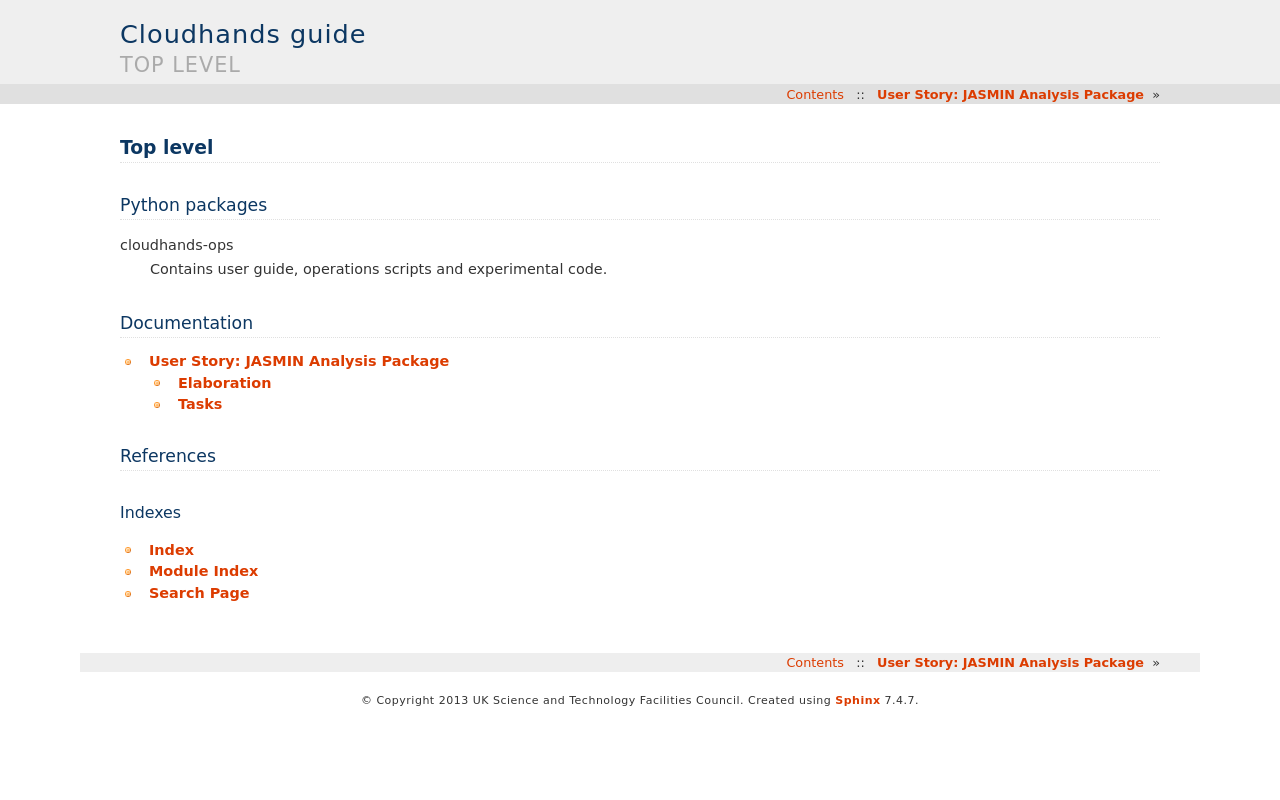
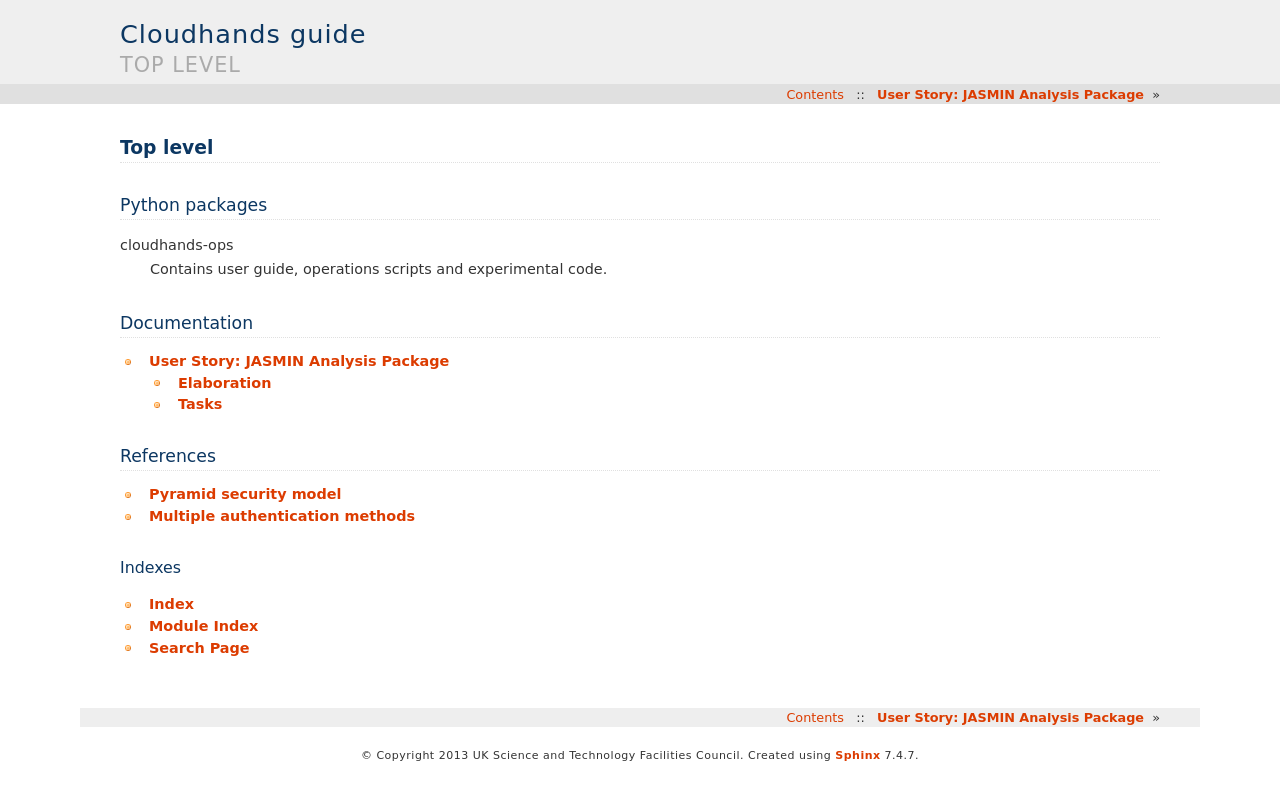
Before and after one commit to cedadev/cloudhands-ops, a Sphinx documentation site: the page built from cloudhands/ops/doc/index.rst, in a window 1280 px wide. Shown: the top 800 px of the page. Built offline with Sphinx 7.4.7, drawn with Linux system fonts in a browser that asks for light colours.

```diff
--- a/README.rst
+++ b/README.rst
@@ -67,4 +67,3 @@
 .. _setuptools: https://pypi.python.org/pypi/setuptools
 .. _compile Python 3.4: http://www.python.org/download/source/
 .. _BSD licence: http://opensource.org/licenses/BSD-3-Clause
-.. _GNU Affero General Public License: http://www.gnu.org/licenses/agpl-3.0.html
--- a/cloudhands/ops/doc/index.rst
+++ b/cloudhands/ops/doc/index.rst
@@ -26,8 +26,11 @@
 References
 ::::::::::
 
+* `Pyramid security model`_
+* `Multiple authentication methods`_
 
-.. Pyramid security model: http://docs.pylonsproject.org/projects/pyramid/en/latest/narr/security.html#security
+.. _Pyramid security model: http://docs.pylonsproject.org/projects/pyramid/en/latest/narr/security.html#security
+.. _multiple authentication methods: http://www.rfk.id.au/blog/entry/securing-pyramid-persona-macauth/
 
 Indexes
 =======
```
Also changed, not shown: 18 other files.
